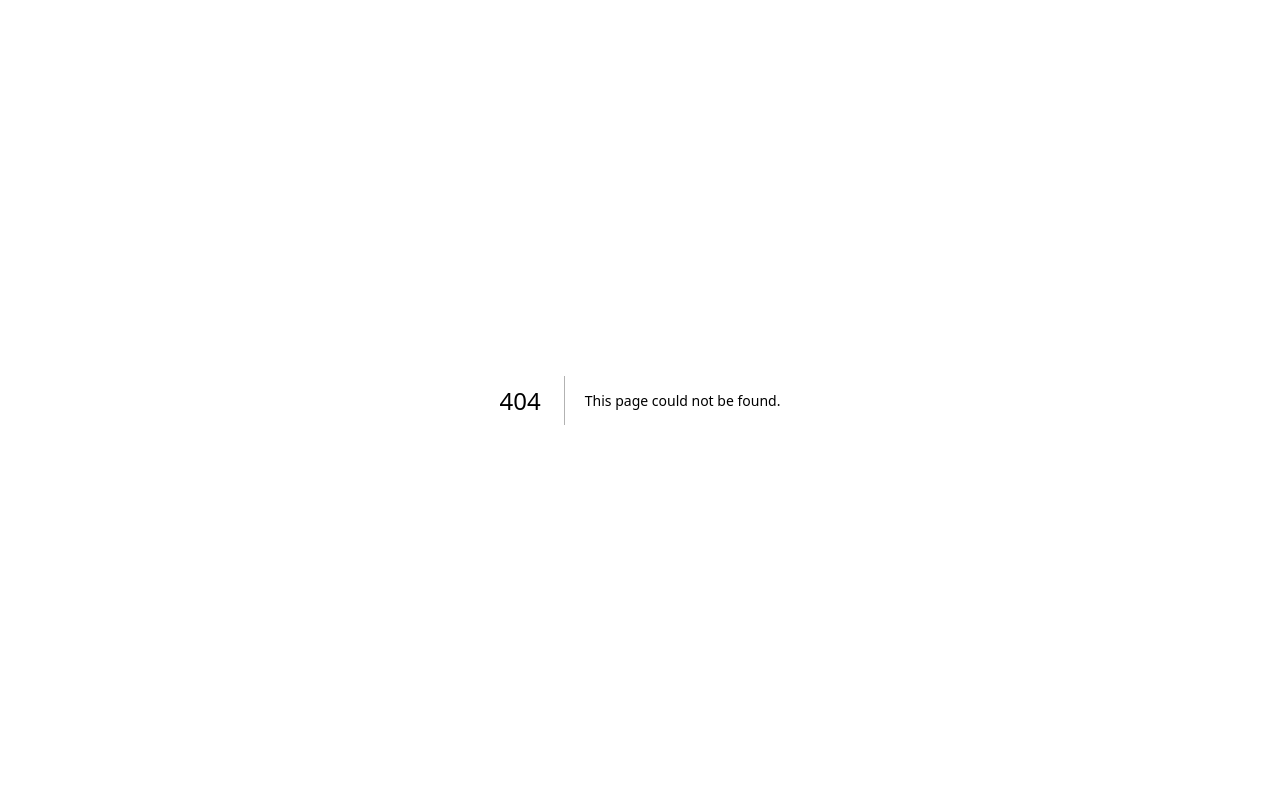
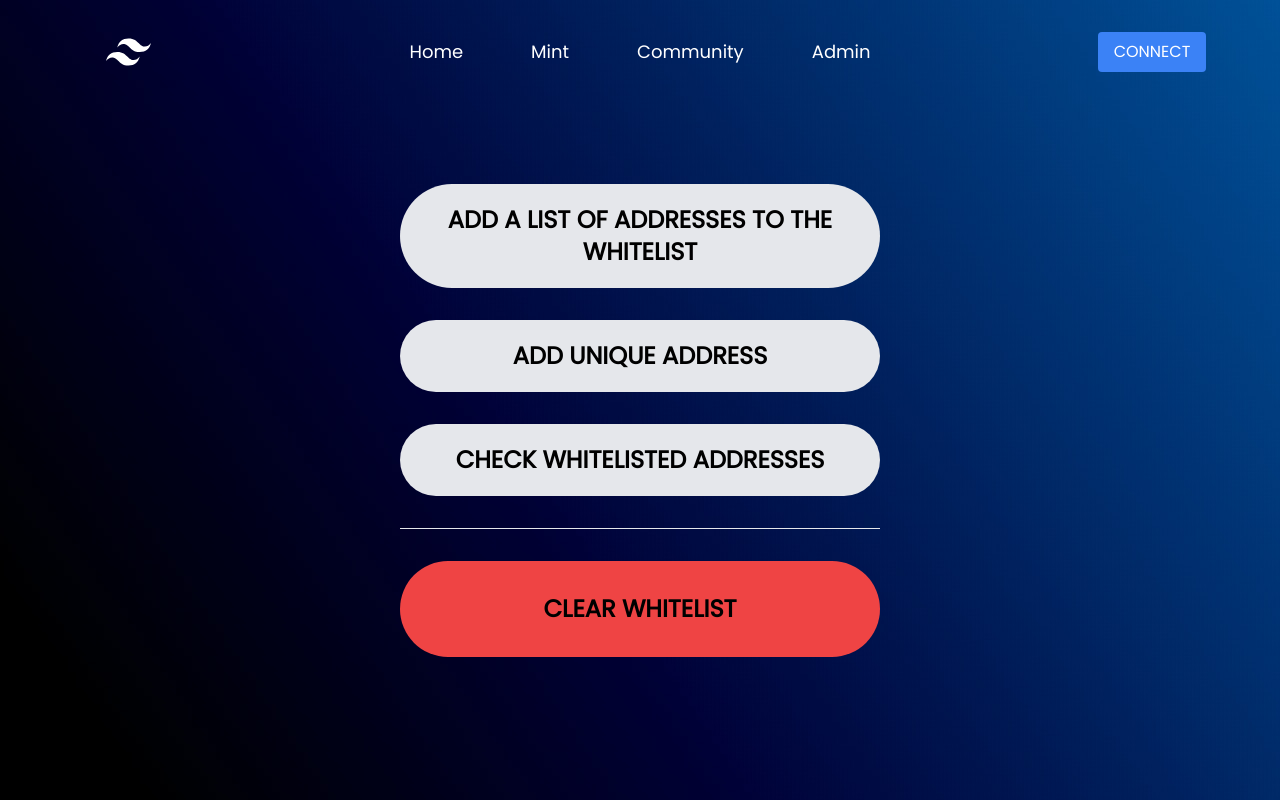
Before and after one commit to davidvp-dev/nft-whitelist-app-nextjs, a Next.js app: page /admin in a window 1280 px wide. Before the commit this address had no page. Shown: the top 800 px of the page. Built offline with nearby package versions, Linux system fonts and the light colour scheme.

Commit message:
New admin page with buttons to whitelist functions

```diff
--- /dev/null
+++ b/components/Admin.js
@@ -0,0 +1,120 @@
+import { useState } from 'react'
+
+export default function Admin() {
+
+    const [isButtonClicked, setIsButtonClicked] = useState(false);
+    const [inputText, setInputText] = useState('');
+
+    const handleButtonClick = () => {
+        setIsButtonClicked(true);
+    };
+
+    const handleContainerClick = (event) => {
+        // Close the container only if the click target is the container itself
+        if (event.target === event.currentTarget) {
+            console.log(event.target);
+            console.log(event.currentTarget);
+
+            setIsButtonClicked(false);
+        }
+    };
+
+    const handleInputChange = (event) => {
+        setInputText(event.target.value);
+    };
+
+    const handleSubmit = (event) => {
+        // Do something with the inputText (e.g., call an API, perform an action)
+        console.log(inputText);
+    };
+
+    return (
+        <div className="container mx-auto block items-center w-1/2 font-primary">
+            <div className="flex-column items-center justify-center text-center p-20 space-y-8">
+                <div className="w-full m-auto p-2 bg-gray-200  rounded-full font-bold hover:bg-orange-200 transition-all">
+                    {isButtonClicked ? (
+                        <div className="flex flex-col w-full space-y-5" onClick={handleContainerClick}>
+                            <h2 className='uppercase text-2xl my-2'>Add a list of addresses to the whitelist</h2>
+                            <input
+                                type="text"
+                                value={inputText}
+                                onChange={handleInputChange}
+                                className="m-auto p-1 bg-white rounded-lg text-gray-100 text-center text-sm"
+                                placeholder="[address1, address2, ...]"
+                                onClick={(event) => event.stopPropagation()}
+                            />
+                            <button
+                                className="w-1/4 m-auto p-1 bg-white rounded-full hover:bg-blue-400 hover:text-white uppercase"
+                                onClick={handleSubmit}
+                            >
+                                Send Transaction
+                            </button>
+                        </div>
+                    ) : (
+                        <button
+                            className="m-auto p-3 rounded-lg uppercase text-2xl"
+                            onClick={handleButtonClick}
+                        >
+                            Add a list of addresses to the whitelist
+                        </button>
+                    )}
+                </div>
+                <div className="w-full m-auto p-2 bg-gray-200  rounded-full font-bold hover:bg-orange-200 transition-all">
+                    {isButtonClicked ? (
+                        <div className="flex flex-col w-full space-y-5" onClick={handleContainerClick}>
+                            <h2 className='uppercase text-2xl my-2'>Add unique address</h2>
+                            <input
+                                type="text"
+                                value={inputText}
+                                onChange={handleInputChange}
+                                className="m-auto p-1 bg-white text-gray-100 text-center text-sm"
+                                placeholder="..."
+                                onClick={(event) => event.stopPropagation()}
+                            />
+                            <button
+                                className="w-1/4 m-auto p-1 bg-white rounded-full hover:bg-blue-400 hover:text-white uppercase"
+                                onClick={handleSubmit}
+                            >
+                                Send Transaction
+                            </button>
+                        </div>
+                    ) : (
+                        <button
+                            className="m-auto p-3 rounded-lg uppercase text-2xl"
+                            onClick={handleButtonClick}
+                        >
+                            Add unique address
+                        </button>
+                    )}
+                </div>
+                <div className="w-full m-auto p-2 bg-gray-200 rounded-full font-bold hover:bg-orange-200 transition-all">
+                    {isButtonClicked ? (
+                        <div className="flex flex-col w-full space-y-5" onClick={handleContainerClick}>
+                            <h2 className='uppercase text-2xl my-2'>Check whitelisted addresses</h2>
+                            <div className="m-auto p-1 text-gray-400 text-sm">
+                                <p>... list of addresses ...</p>
+                            </div>
+                            <button
+                                className="w-1/4 m-auto p-1 bg-white rounded-full hover:bg-blue-400 hover:text-white uppercase"
+                                onClick={handleSubmit}
+                            >
+                                Send Transaction
+                            </button>
+                        </div>
+                    ) : (
+                        <button
+                            className="m-auto p-3 rounded-lg uppercase text-2xl"
+                            onClick={handleButtonClick}
+                        >
+                            Check whitelisted addresses
+                        </button>
+                    )}
+                </div>
+                <hr></hr>
+                <div className="w-full m-auto p-8 bg-red-500 rounded-full">
+                    <h1 className="uppercase text-2xl font-bold">Clear whitelist</h1>
+                </div>
+            </div>
+        </div >
+    );
+}
--- /dev/null
+++ b/pages/admin.js
@@ -0,0 +1,17 @@
+import Head from "next/head"
+import Image from "next/image"
+
+import Header from "@/components/Header"
+import Main from "@/components/Main"
+import Admin from "@/components/Admin"
+
+export default function AdminPage() {
+    return (
+        /* Banner for the whole page */
+        <div className="my-banner-bg-class">
+            <Header />
+            <Admin />
+        </div >
+
+    );
+}
```
